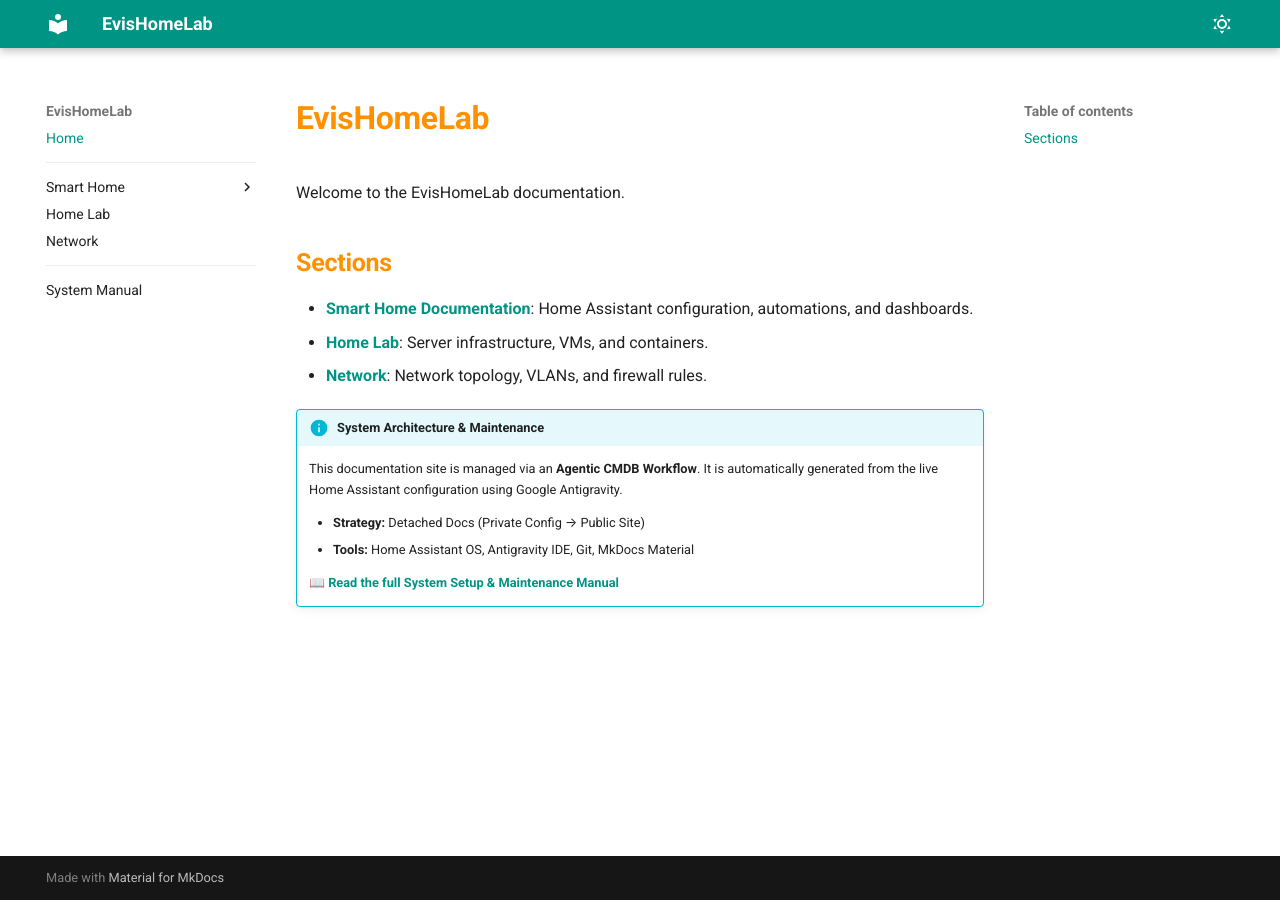
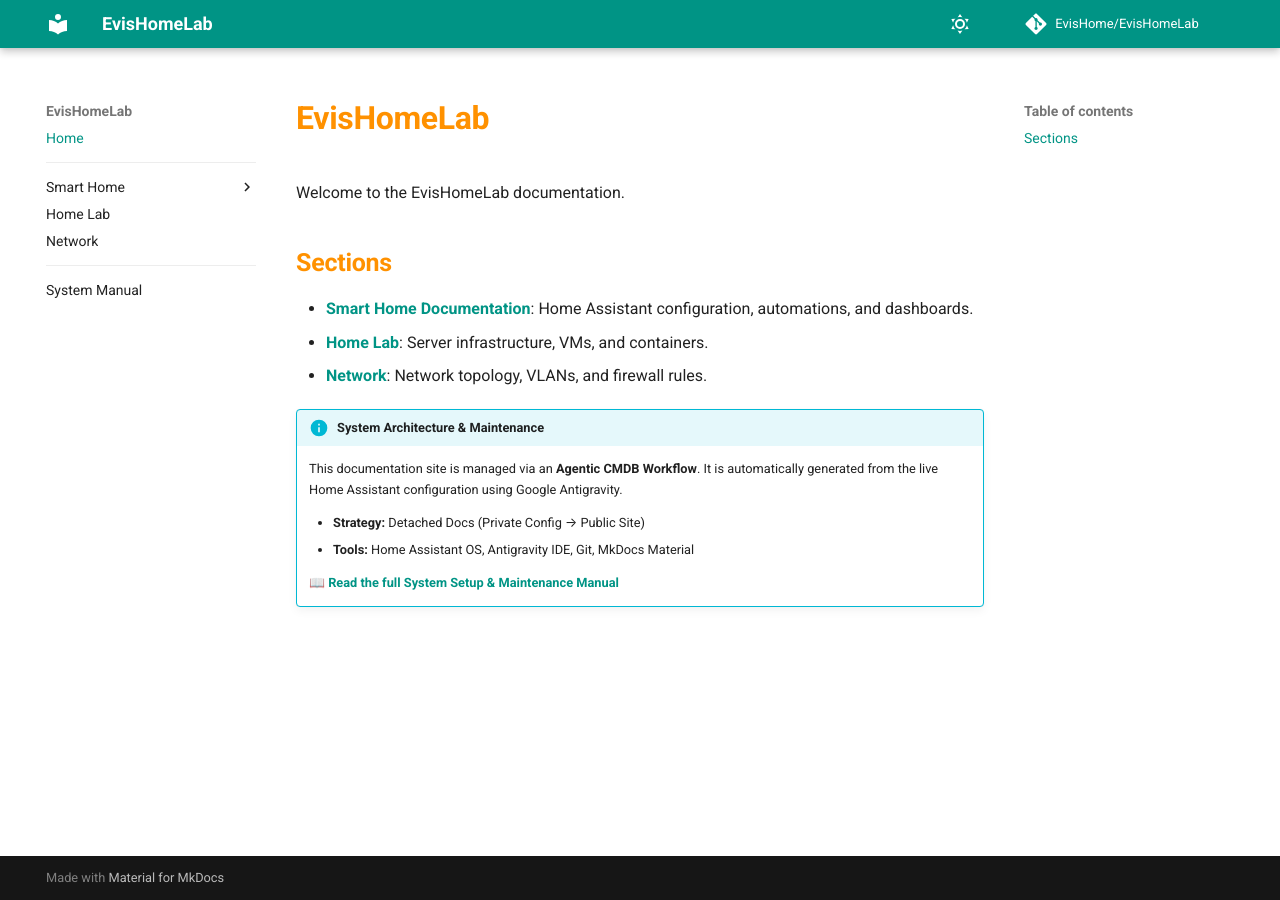
Before and after one commit to EvisHome/EvisHomeLab, an MkDocs documentation site: the page built from docs/index.md, in a window 1280 px wide. Built offline with MkDocs 1.6.1 and Material for MkDocs 9.7.7, drawn with Linux system fonts in a browser that asks for light colours; comment, search, counter and statistics services are not loaded.

Commit message:
Enable GitHub repo stats

```diff
--- a/mkdocs.yml
+++ b/mkdocs.yml
@@ -1,4 +1,8 @@
 site_name: EvisHomeLab
+site_url: https://www.evishome.com/
+repo_name: EvisHome/EvisHomeLab
+repo_url: https://github.com/EvisHome/EvisHomeLab
+edit_uri: edit/main/docs/
 theme:
   name: material
   # Add the following block for color customization
```
